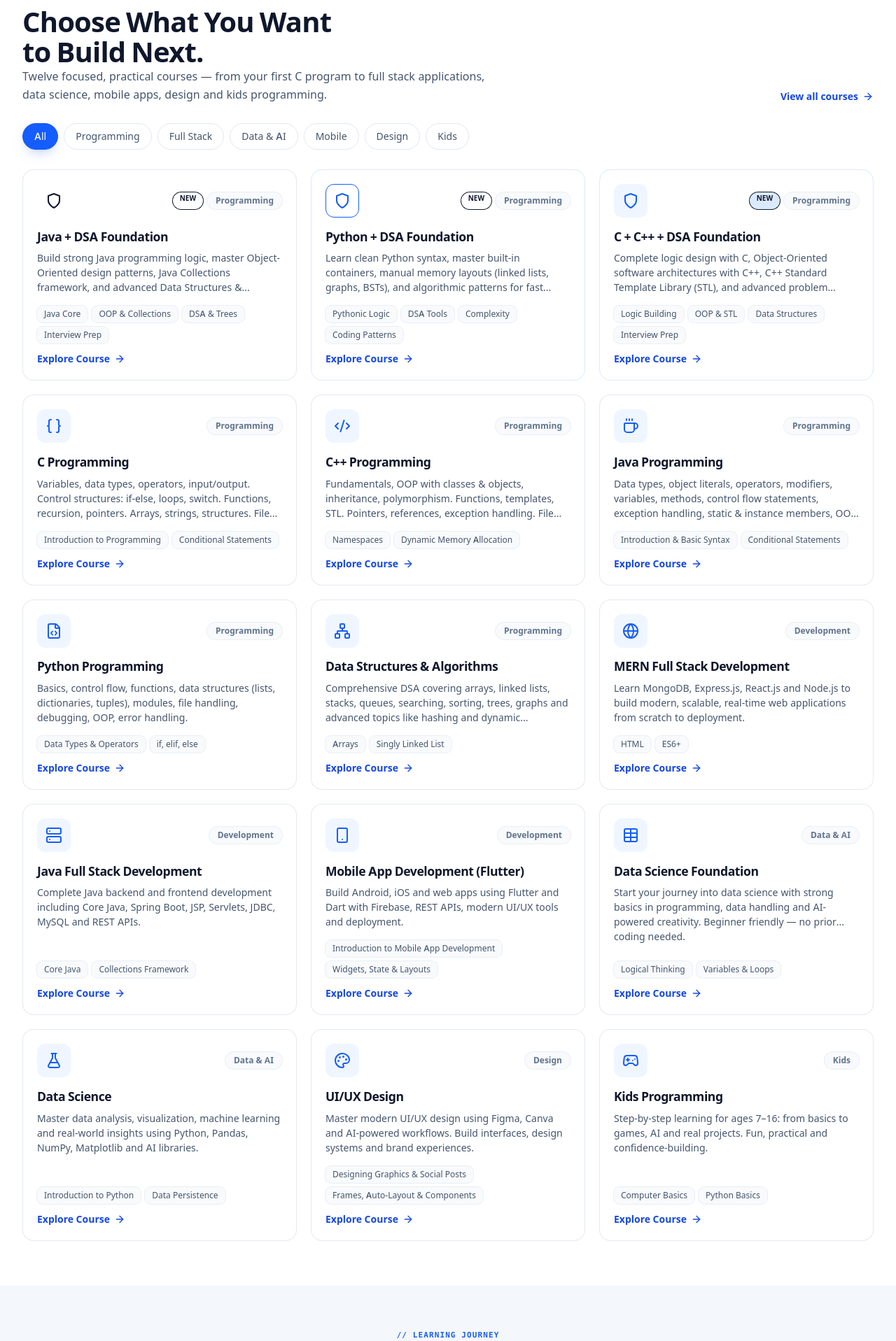
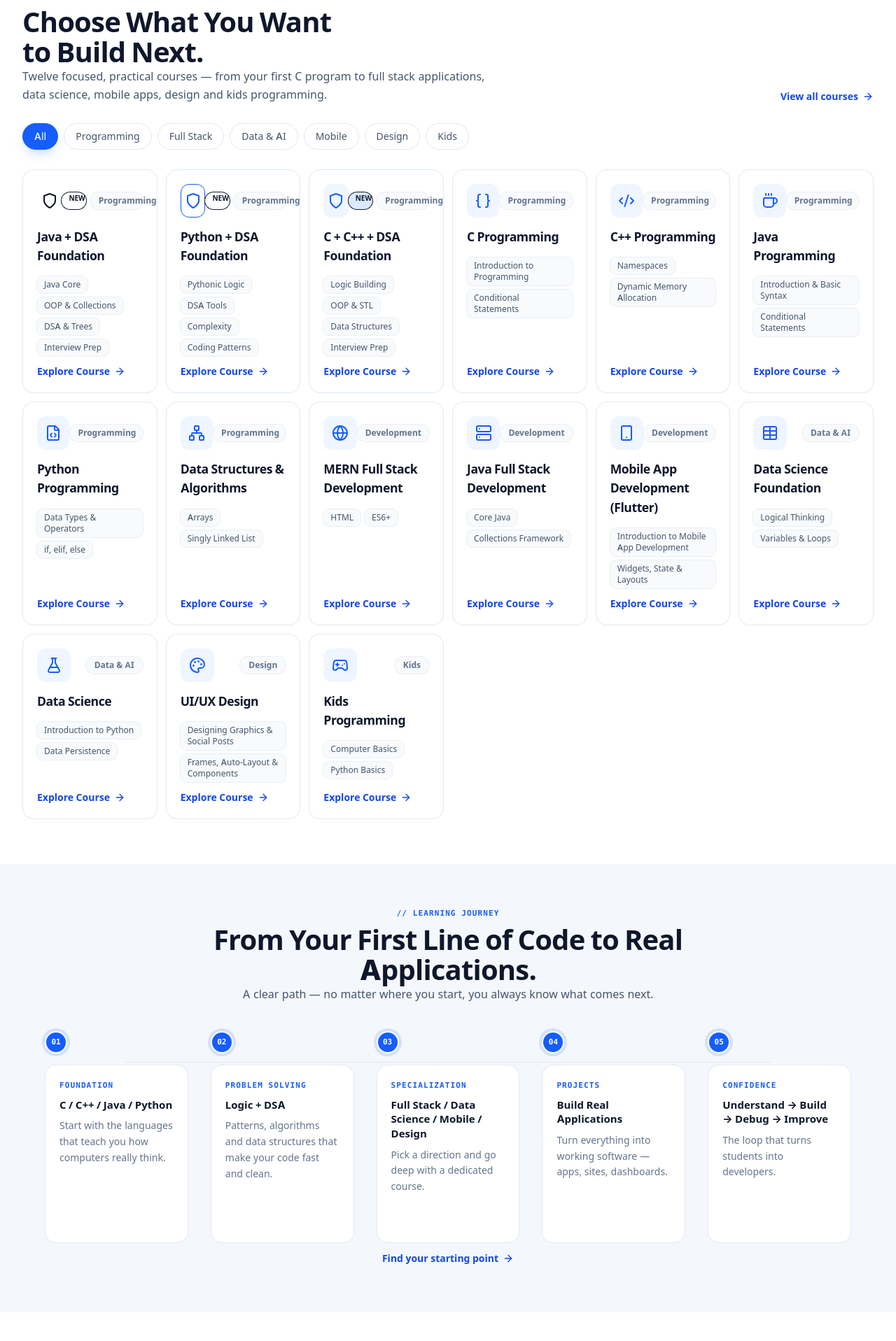
Before and after one commit to chetan2469/chedo-website, a PHP site: page / in a window 1280 px wide. Shown: the part 996-2913 px from the top of the page at 70% size. Run offline with PHP 8.4, Linux system fonts and the light colour scheme.

Commit message:
Optimize course cards contents and grid columns on the home page

```diff
--- a/assets/css/main.css
+++ b/assets/css/main.css
@@ -518,3 +518,17 @@ article.card.course-card-hidden {
 .max-h-0 {
   max-height: 0px;
 }
+
+.grid-cols-3 {
+  grid-template-columns: repeat(3, minmax(0, 1fr)) !important;
+}
+@media (min-width: 768px) {
+  .md\:grid-cols-4 {
+    grid-template-columns: repeat(4, minmax(0, 1fr)) !important;
+  }
+}
+@media (min-width: 1024px) {
+  .lg\:grid-cols-6 {
+    grid-template-columns: repeat(6, minmax(0, 1fr)) !important;
+  }
+}
--- a/includes/home-courses.php
+++ b/includes/home-courses.php
@@ -12,7 +12,7 @@
     <div class="mt-7 flex flex-wrap gap-2" id="course-filters" role="group" aria-label="Filter courses by category">
       <button type="button" class="filter-btn" data-filter="all" aria-pressed="true">All</button><button type="button" class="filter-btn" data-filter="programming" aria-pressed="false">Programming</button><button type="button" class="filter-btn" data-filter="full-stack" aria-pressed="false">Full Stack</button><button type="button" class="filter-btn" data-filter="data-ai" aria-pressed="false">Data & AI</button><button type="button" class="filter-btn" data-filter="mobile" aria-pressed="false">Mobile</button><button type="button" class="filter-btn" data-filter="design" aria-pressed="false">Design</button><button type="button" class="filter-btn" data-filter="kids" aria-pressed="false">Kids</button>
     </div>
-    <div class="mt-7 grid gap-5 sm:grid-cols-2 lg:grid-cols-3 items-stretch">
+    <div class="mt-7 grid gap-3 grid-cols-3 md:grid-cols-4 lg:grid-cols-6 items-stretch">
 
 <article class="card card-hover flex flex-col p-6 reveal border-orange-100 bg-gradient-to-br from-orange-50/10 to-amber-50/5" data-category="programming">
   <div class="flex items-center justify-between">
@@ -25,7 +25,6 @@
     </div>
   </div>
   <h3 class="mt-5 text-lg font-bold tracking-tight text-slate-900"><a class="after:absolute after:inset-0 rounded-lg" href="courses/java-dsa.php">Java + DSA Foundation</a></h3>
-  <p class="mt-2 flex-1 text-sm leading-relaxed text-slate-600">Build strong Java programming logic, master Object-Oriented design patterns, Java Collections framework, and advanced Data Structures &amp; Algorithms for coding interviews.</p>
   <div class="mt-4 flex flex-wrap gap-1.5"><span class="rounded-lg bg-slate-50 px-2.5 py-1 text-xs font-medium text-slate-600 ring-1 ring-slate-200/70">Java Core</span><span class="rounded-lg bg-slate-50 px-2.5 py-1 text-xs font-medium text-slate-600 ring-1 ring-slate-200/70">OOP &amp; Collections</span><span class="rounded-lg bg-slate-50 px-2.5 py-1 text-xs font-medium text-slate-600 ring-1 ring-slate-200/70">DSA &amp; Trees</span><span class="rounded-lg bg-slate-50 px-2.5 py-1 text-xs font-medium text-slate-600 ring-1 ring-slate-200/70">Interview Prep</span></div>
   <span class="arrow-link mt-5">
     Explore Course
@@ -46,7 +45,6 @@
     </div>
   </div>
   <h3 class="mt-5 text-lg font-bold tracking-tight text-slate-900"><a class="after:absolute after:inset-0 rounded-lg" href="courses/python-dsa.php">Python + DSA Foundation</a></h3>
-  <p class="mt-2 flex-1 text-sm leading-relaxed text-slate-600">Learn clean Python syntax, master built-in containers, manual memory layouts (linked lists, graphs, BSTs), and algorithmic patterns for fast technical interview solutions.</p>
   <div class="mt-4 flex flex-wrap gap-1.5"><span class="rounded-lg bg-slate-50 px-2.5 py-1 text-xs font-medium text-slate-600 ring-1 ring-slate-200/70">Pythonic Logic</span><span class="rounded-lg bg-slate-50 px-2.5 py-1 text-xs font-medium text-slate-600 ring-1 ring-slate-200/70">DSA Tools</span><span class="rounded-lg bg-slate-50 px-2.5 py-1 text-xs font-medium text-slate-600 ring-1 ring-slate-200/70">Complexity</span><span class="rounded-lg bg-slate-50 px-2.5 py-1 text-xs font-medium text-slate-600 ring-1 ring-slate-200/70">Coding Patterns</span></div>
   <span class="arrow-link mt-5">
     Explore Course
@@ -67,7 +65,6 @@
     </div>
   </div>
   <h3 class="mt-5 text-lg font-bold tracking-tight text-slate-900"><a class="after:absolute after:inset-0 rounded-lg" href="courses/c-cpp-dsa.php">C + C++ + DSA Foundation</a></h3>
-  <p class="mt-2 flex-1 text-sm leading-relaxed text-slate-600">Complete logic design with C, Object-Oriented software architectures with C++, C++ Standard Template Library (STL), and advanced problem solving with Data Structures &amp; Algorithms.</p>
   <div class="mt-4 flex flex-wrap gap-1.5"><span class="rounded-lg bg-slate-50 px-2.5 py-1 text-xs font-medium text-slate-600 ring-1 ring-slate-200/70">Logic Building</span><span class="rounded-lg bg-slate-50 px-2.5 py-1 text-xs font-medium text-slate-600 ring-1 ring-slate-200/70">OOP &amp; STL</span><span class="rounded-lg bg-slate-50 px-2.5 py-1 text-xs font-medium text-slate-600 ring-1 ring-slate-200/70">Data Structures</span><span class="rounded-lg bg-slate-50 px-2.5 py-1 text-xs font-medium text-slate-600 ring-1 ring-slate-200/70">Interview Prep</span></div>
   <span class="arrow-link mt-5">
     Explore Course
@@ -99,7 +96,6 @@
     <span class="rounded-full bg-slate-50 px-3 py-1 text-xs font-semibold text-slate-500 ring-1 ring-slate-200/70">Programming</span>
   </div>
   <h3 class="mt-5 text-lg font-bold tracking-tight text-slate-900"><a class="after:absolute after:inset-0 rounded-lg" href="courses/c-programming.php">C Programming</a></h3>
-  <p class="mt-2 flex-1 text-sm leading-relaxed text-slate-600">Variables, data types, operators, input/output. Control structures: if-else, loops, switch. Functions, recursion, pointers. Arrays, strings, structures. File handling, dynamic memory.</p>
   <div class="mt-4 flex flex-wrap gap-1.5"><span class="rounded-lg bg-slate-50 px-2.5 py-1 text-xs font-medium text-slate-600 ring-1 ring-slate-200/70">Introduction to Programming</span><span class="rounded-lg bg-slate-50 px-2.5 py-1 text-xs font-medium text-slate-600 ring-1 ring-slate-200/70">Conditional Statements</span></div>
   <span class="arrow-link mt-5">
     Explore Course
@@ -146,7 +142,6 @@
     <span class="rounded-full bg-slate-50 px-3 py-1 text-xs font-semibold text-slate-500 ring-1 ring-slate-200/70">Programming</span>
   </div>
   <h3 class="mt-5 text-lg font-bold tracking-tight text-slate-900"><a class="after:absolute after:inset-0 rounded-lg" href="courses/cpp-programming.php">C++ Programming</a></h3>
-  <p class="mt-2 flex-1 text-sm leading-relaxed text-slate-600">Fundamentals, OOP with classes &amp; objects, inheritance, polymorphism. Functions, templates, STL. Pointers, references, exception handling. File I/O, memory management.</p>
   <div class="mt-4 flex flex-wrap gap-1.5"><span class="rounded-lg bg-slate-50 px-2.5 py-1 text-xs font-medium text-slate-600 ring-1 ring-slate-200/70">Namespaces</span><span class="rounded-lg bg-slate-50 px-2.5 py-1 text-xs font-medium text-slate-600 ring-1 ring-slate-200/70">Dynamic Memory Allocation</span></div>
   <span class="arrow-link mt-5">
     Explore Course
@@ -194,7 +189,6 @@
     <span class="rounded-full bg-slate-50 px-3 py-1 text-xs font-semibold text-slate-500 ring-1 ring-slate-200/70">Programming</span>
   </div>
   <h3 class="mt-5 text-lg font-bold tracking-tight text-slate-900"><a class="after:absolute after:inset-0 rounded-lg" href="courses/java-programming.php">Java Programming</a></h3>
-  <p class="mt-2 flex-1 text-sm leading-relaxed text-slate-600">Data types, object literals, operators, modifiers, variables, methods, control flow statements, exception handling, static &amp; instance members, OOP, Applet, AWT, event handling, file handling.</p>
   <div class="mt-4 flex flex-wrap gap-1.5"><span class="rounded-lg bg-slate-50 px-2.5 py-1 text-xs font-medium text-slate-600 ring-1 ring-slate-200/70">Introduction &amp; Basic Syntax</span><span class="rounded-lg bg-slate-50 px-2.5 py-1 text-xs font-medium text-slate-600 ring-1 ring-slate-200/70">Conditional Statements</span></div>
   <span class="arrow-link mt-5">
     Explore Course
@@ -242,7 +236,6 @@
     <span class="rounded-full bg-slate-50 px-3 py-1 text-xs font-semibold text-slate-500 ring-1 ring-slate-200/70">Programming</span>
   </div>
   <h3 class="mt-5 text-lg font-bold tracking-tight text-slate-900"><a class="after:absolute after:inset-0 rounded-lg" href="courses/python-programming.php">Python Programming</a></h3>
-  <p class="mt-2 flex-1 text-sm leading-relaxed text-slate-600">Basics, control flow, functions, data structures (lists, dictionaries, tuples), modules, file handling, debugging, OOP, error handling.</p>
   <div class="mt-4 flex flex-wrap gap-1.5"><span class="rounded-lg bg-slate-50 px-2.5 py-1 text-xs font-medium text-slate-600 ring-1 ring-slate-200/70">Data Types &amp; Operators</span><span class="rounded-lg bg-slate-50 px-2.5 py-1 text-xs font-medium text-slate-600 ring-1 ring-slate-200/70">if, elif, else</span></div>
   <span class="arrow-link mt-5">
     Explore Course
@@ -291,7 +284,6 @@
     <span class="rounded-full bg-slate-50 px-3 py-1 text-xs font-semibold text-slate-500 ring-1 ring-slate-200/70">Programming</span>
   </div>
   <h3 class="mt-5 text-lg font-bold tracking-tight text-slate-900"><a class="after:absolute after:inset-0 rounded-lg" href="courses/data-structures-algorithms.php">Data Structures &amp; Algorithms</a></h3>
-  <p class="mt-2 flex-1 text-sm leading-relaxed text-slate-600">Comprehensive DSA covering arrays, linked lists, stacks, queues, searching, sorting, trees, graphs and advanced topics like hashing and dynamic programming.</p>
   <div class="mt-4 flex flex-wrap gap-1.5"><span class="rounded-lg bg-slate-50 px-2.5 py-1 text-xs font-medium text-slate-600 ring-1 ring-slate-200/70">Arrays</span><span class="rounded-lg bg-slate-50 px-2.5 py-1 text-xs font-medium text-slate-600 ring-1 ring-slate-200/70">Singly Linked List</span></div>
   <span class="arrow-link mt-5">
     Explore Course
@@ -338,7 +330,6 @@
     <span class="rounded-full bg-slate-50 px-3 py-1 text-xs font-semibold text-slate-500 ring-1 ring-slate-200/70">Development</span>
   </div>
   <h3 class="mt-5 text-lg font-bold tracking-tight text-slate-900"><a class="after:absolute after:inset-0 rounded-lg" href="courses/mern-full-stack.php">MERN Full Stack Development</a></h3>
-  <p class="mt-2 flex-1 text-sm leading-relaxed text-slate-600">Learn MongoDB, Express.js, React.js and Node.js to build modern, scalable, real-time web applications from scratch to deployment.</p>
   <div class="mt-4 flex flex-wrap gap-1.5"><span class="rounded-lg bg-slate-50 px-2.5 py-1 text-xs font-medium text-slate-600 ring-1 ring-slate-200/70">HTML</span><span class="rounded-lg bg-slate-50 px-2.5 py-1 text-xs font-medium text-slate-600 ring-1 ring-slate-200/70">ES6+</span></div>
   <span class="arrow-link mt-5">
     Explore Course
@@ -386,7 +377,6 @@
     <span class="rounded-full bg-slate-50 px-3 py-1 text-xs font-semibold text-slate-500 ring-1 ring-slate-200/70">Development</span>
   </div>
   <h3 class="mt-5 text-lg font-bold tracking-tight text-slate-900"><a class="after:absolute after:inset-0 rounded-lg" href="courses/java-full-stack.php">Java Full Stack Development</a></h3>
-  <p class="mt-2 flex-1 text-sm leading-relaxed text-slate-600">Complete Java backend and frontend development including Core Java, Spring Boot, JSP, Servlets, JDBC, MySQL and REST APIs.</p>
   <div class="mt-4 flex flex-wrap gap-1.5"><span class="rounded-lg bg-slate-50 px-2.5 py-1 text-xs font-medium text-slate-600 ring-1 ring-slate-200/70">Core Java</span><span class="rounded-lg bg-slate-50 px-2.5 py-1 text-xs font-medium text-slate-600 ring-1 ring-slate-200/70">Collections Framework</span></div>
   <span class="arrow-link mt-5">
     Explore Course
@@ -432,7 +422,6 @@
     <span class="rounded-full bg-slate-50 px-3 py-1 text-xs font-semibold text-slate-500 ring-1 ring-slate-200/70">Development</span>
   </div>
   <h3 class="mt-5 text-lg font-bold tracking-tight text-slate-900"><a class="after:absolute after:inset-0 rounded-lg" href="courses/mobile-app-development.php">Mobile App Development (Flutter)</a></h3>
-  <p class="mt-2 flex-1 text-sm leading-relaxed text-slate-600">Build Android, iOS and web apps using Flutter and Dart with Firebase, REST APIs, modern UI/UX tools and deployment.</p>
   <div class="mt-4 flex flex-wrap gap-1.5"><span class="rounded-lg bg-slate-50 px-2.5 py-1 text-xs font-medium text-slate-600 ring-1 ring-slate-200/70">Introduction to Mobile App Development</span><span class="rounded-lg bg-slate-50 px-2.5 py-1 text-xs font-medium text-slate-600 ring-1 ring-slate-200/70">Widgets, State &amp; Layouts</span></div>
   <span class="arrow-link mt-5">
     Explore Course
@@ -480,7 +469,6 @@
     <span class="rounded-full bg-slate-50 px-3 py-1 text-xs font-semibold text-slate-500 ring-1 ring-slate-200/70">Data & AI</span>
   </div>
   <h3 class="mt-5 text-lg font-bold tracking-tight text-slate-900"><a class="after:absolute after:inset-0 rounded-lg" href="courses/data-science-foundation.php">Data Science Foundation</a></h3>
-  <p class="mt-2 flex-1 text-sm leading-relaxed text-slate-600">Start your journey into data science with strong basics in programming, data handling and AI-powered creativity. Beginner friendly — no prior coding needed.</p>
   <div class="mt-4 flex flex-wrap gap-1.5"><span class="rounded-lg bg-slate-50 px-2.5 py-1 text-xs font-medium text-slate-600 ring-1 ring-slate-200/70">Logical Thinking</span><span class="rounded-lg bg-slate-50 px-2.5 py-1 text-xs font-medium text-slate-600 ring-1 ring-slate-200/70">Variables &amp; Loops</span></div>
   <span class="arrow-link mt-5">
     Explore Course
@@ -527,7 +515,6 @@
     <span class="rounded-full bg-slate-50 px-3 py-1 text-xs font-semibold text-slate-500 ring-1 ring-slate-200/70">Data & AI</span>
   </div>
   <h3 class="mt-5 text-lg font-bold tracking-tight text-slate-900"><a class="after:absolute after:inset-0 rounded-lg" href="courses/data-science.php">Data Science</a></h3>
-  <p class="mt-2 flex-1 text-sm leading-relaxed text-slate-600">Master data analysis, visualization, machine learning and real-world insights using Python, Pandas, NumPy, Matplotlib and AI libraries.</p>
   <div class="mt-4 flex flex-wrap gap-1.5"><span class="rounded-lg bg-slate-50 px-2.5 py-1 text-xs font-medium text-slate-600 ring-1 ring-slate-200/70">Introduction to Python</span><span class="rounded-lg bg-slate-50 px-2.5 py-1 text-xs font-medium text-slate-600 ring-1 ring-slate-200/70">Data Persistence</span></div>
   <span class="arrow-link mt-5">
     Explore Course
@@ -576,7 +563,6 @@
     <span class="rounded-full bg-slate-50 px-3 py-1 text-xs font-semibold text-slate-500 ring-1 ring-slate-200/70">Design</span>
   </div>
   <h3 class="mt-5 text-lg font-bold tracking-tight text-slate-900"><a class="after:absolute after:inset-0 rounded-lg" href="courses/ui-ux-design.php">UI/UX Design</a></h3>
-  <p class="mt-2 flex-1 text-sm leading-relaxed text-slate-600">Master modern UI/UX design using Figma, Canva and AI-powered workflows. Build interfaces, design systems and brand experiences.</p>
   <div class="mt-4 flex flex-wrap gap-1.5"><span class="rounded-lg bg-slate-50 px-2.5 py-1 text-xs font-medium text-slate-600 ring-1 ring-slate-200/70">Designing Graphics &amp; Social Posts</span><span class="rounded-lg bg-slate-50 px-2.5 py-1 text-xs font-medium text-slate-600 ring-1 ring-slate-200/70">Frames, Auto-Layout &amp; Components</span></div>
   <span class="arrow-link mt-5">
     Explore Course
@@ -625,7 +611,6 @@
     <span class="rounded-full bg-slate-50 px-3 py-1 text-xs font-semibold text-slate-500 ring-1 ring-slate-200/70">Kids</span>
   </div>
   <h3 class="mt-5 text-lg font-bold tracking-tight text-slate-900"><a class="after:absolute after:inset-0 rounded-lg" href="courses/kids-programming.php">Kids Programming</a></h3>
-  <p class="mt-2 flex-1 text-sm leading-relaxed text-slate-600">Step-by-step learning for ages 7–16: from basics to games, AI and real projects. Fun, practical and confidence-building.</p>
   <div class="mt-4 flex flex-wrap gap-1.5"><span class="rounded-lg bg-slate-50 px-2.5 py-1 text-xs font-medium text-slate-600 ring-1 ring-slate-200/70">Computer Basics</span><span class="rounded-lg bg-slate-50 px-2.5 py-1 text-xs font-medium text-slate-600 ring-1 ring-slate-200/70">Python Basics</span></div>
   <span class="arrow-link mt-5">
     Explore Course
```
